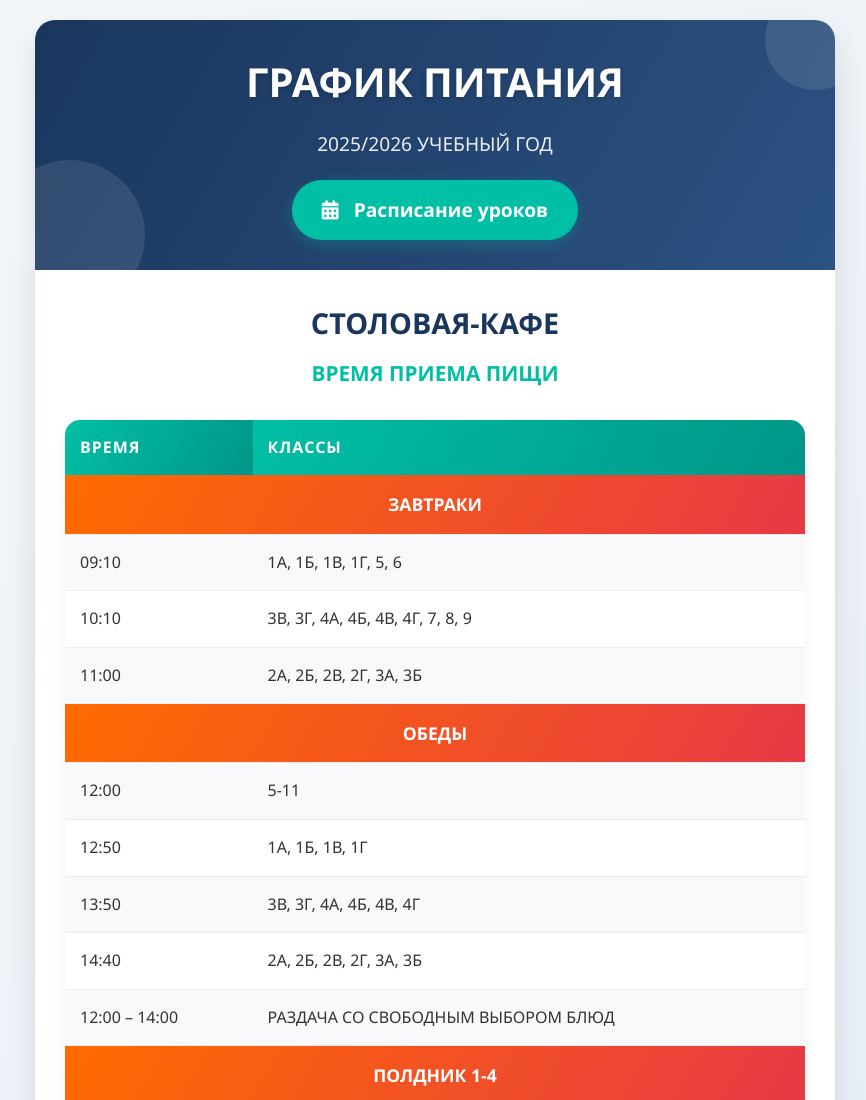
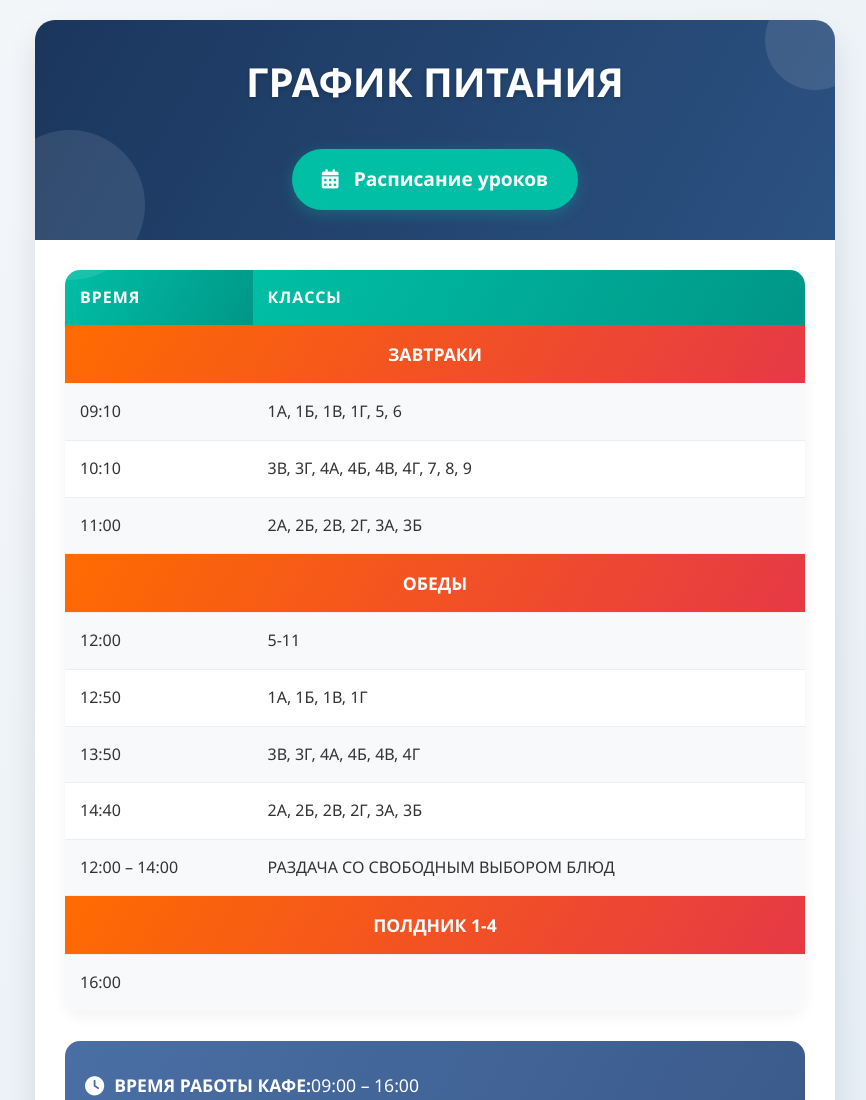
Before and after one commit to ArtIgnat2000/meal-schedule, a plain HTML site: page index.html in a window 1280 px wide. Shown: the top 1100 px of the page, without its empty margins (205-1071 px from the left). Drawn offline with Linux system fonts and the light colour scheme.

Commit message:
Update index.html

```diff
--- a/index.html
+++ b/index.html
@@ -45,11 +45,6 @@
             text-shadow: 0 2px 4px rgba(0,0,0,0.2);
         }
 
-        .header p {
-            font-size: 1.2rem;
-            opacity: 0.9;
-        }
-
         .schedule-btn {
             display: inline-block;
             background: #00bfa5;
@@ -78,24 +73,6 @@
 
         .content {
             padding: 30px;
-        }
-
-        .title-container {
-            text-align: center;
-            margin-bottom: 30px;
-        }
-
-        .title-main {
-            font-size: 1.8rem;
-            font-weight: 800;
-            color: #1a365d;
-            margin-bottom: 10px;
-        }
-
-        .title-sub {
-            font-size: 1.3rem;
-            color: #00bfa5;
-            font-weight: 600;
         }
 
         .table-container {
@@ -213,14 +190,6 @@
                 padding: 20px 15px;
             }
 
-            .title-main {
-                font-size: 1.4rem;
-            }
-
-            .title-sub {
-                font-size: 1.1rem;
-            }
-
             th, td {
                 padding: 12px 10px;
                 font-size: 0.9rem;
@@ -239,18 +208,12 @@
             <div class="decoration dec-1"></div>
             <div class="decoration dec-2"></div>
             <h1>ГРАФИК ПИТАНИЯ</h1>
-            <p>2025/2026 УЧЕБНЫЙ ГОД</p>
             <a href="https://artignat2000.github.io/schedule/" class="schedule-btn">
                 <i class="fas fa-calendar-alt"></i> Расписание уроков
             </a>
         </div>
 
         <div class="content">
-            <div class="title-container">
-                <div class="title-main">СТОЛОВАЯ-КАФЕ</div>
-                <div class="title-sub">ВРЕМЯ ПРИЕМА ПИЩИ</div>
-            </div>
-
             <div class="table-container">
                 <table>
                     <thead>
```
